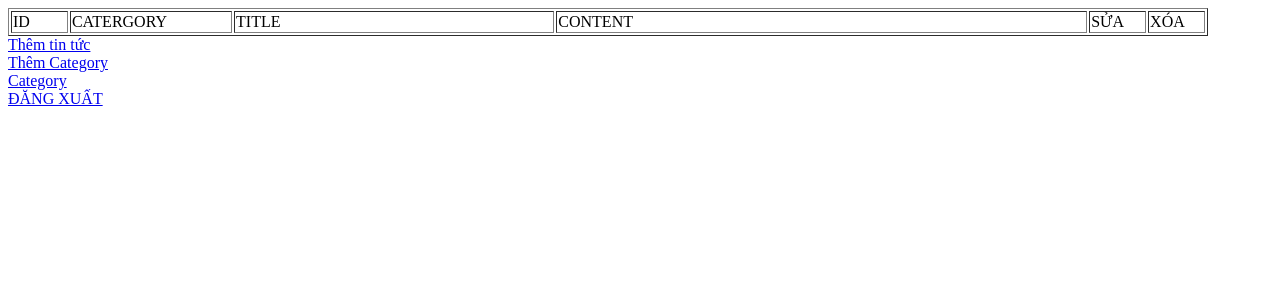
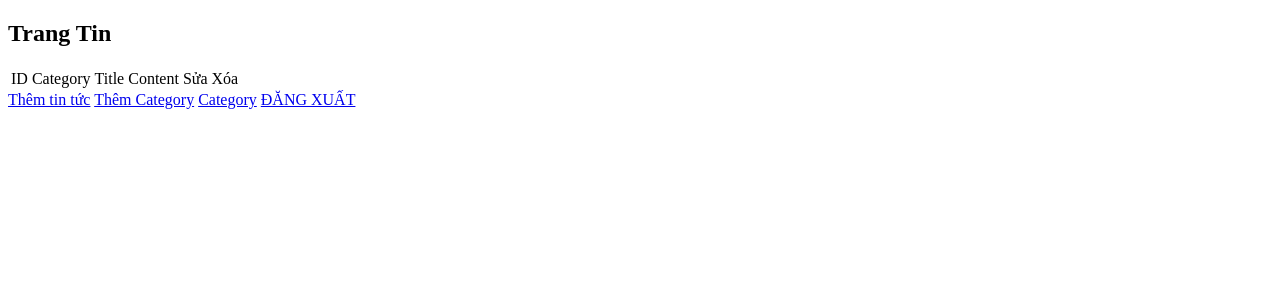
Before and after one commit to haphihp/mvc-hoangn, a PHP site: page /views/viewalltintuc.php in a window 1280 px wide. Shown: the top 300 px of the page. Run offline with PHP 8.4, Linux system fonts and the light colour scheme; the template is opened without the code that fills it, so the values that code supplies are empty.

Commit message:
update lan 2

```diff
--- a/controller/usercontroller.php
+++ b/controller/usercontroller.php
@@ -21,7 +21,7 @@ class user
 		if($email =='')
 		{
 			$error = TRUE;
-			$showerror[]= "Bạn phải điền email";
+			$showerror= "Bạn phải điền email";
 		}
 		if(strlen($username)>20)
 		{
@@ -33,7 +33,7 @@ class user
 			$error = TRUE;
 			$showerror[] = "Password nhập quá dài";
 		}
-		if($username =='' && $password=='' && $email =='')
+		if($username =='' && $password =='' && $email =='')
 		{
 			$error = TRUE;
 			$showerror[] = "Bạn phải điền tên đăng nhập và mật khẩu, email";
--- a/views/viewalltintuc.php
+++ b/views/viewalltintuc.php
@@ -5,30 +5,40 @@
 	<meta charset="utf-8">
 </head>
 <body>
-<table border="1px" width="1200">
-<tr width="1150">
-	<td width="50">ID</td>
-	<td width="150">CATERGORY</td>
-	<td width="300">TITLE</td>
-	<td width="500">CONTENT</td>
-	<td width="50">SỬA</td>
-	<td width="50">XÓA</td>
-</tr>
+    <div class="example">
+    <div class="container">
+            <div class="row">
+                <h2>Trang Tin</h2>
+                <table class="table table-hover">
+                        <tr>
+                            <td>ID</td>
+                            <td>Category</td>
+                            <td>Title</td>
+                            <td>Content</td>
+                            <td>Sửa</td>
+                            <td>Xóa</td>
+                     </tr>
 <?php foreach ($data as $value): ?>
 	<tr>
-		<td width="50"><?php echo $value['id'];?></td>
-		<td width="150"><?php echo $value['catename'];?></td>
-		<td width="300"><?php echo $value['title'];?></td>
-		<td width="500"><?php echo $value['content'];?></td>
-		<td width="50"><a href="index.php?h=tintuc&action=edittintuc&id=<?php echo $value['id']?>">SỬA</a></td>
-		<td width="50"><a href="index.php?h=tintuc&action=deletetintuc&id=<?php echo $value['id']?>">XÓA</a></td>
+		<td ><?php echo $value['id'];?></td>
+		<td ><?php echo $value['catename'];?></td>
+		<td ><?php echo $value['title'];?></td>
+		<td ><?php echo $value['content'];?></td>
+		<td ><a href="index.php?h=tintuc&action=edittintuc&id=<?php echo $value['id']?>">SỬA</a></td>
+		<td ><a href="index.php?h=tintuc&action=deletetintuc&id=<?php echo $value['id']?>">XÓA</a></td>
 	<tr>
 <?php endforeach ?>
-
 </table>
-</body>
-</html>
-<div><a href="index.php?h=tintuc&action=addtintuc">Thêm tin tức</a></div>
-<div><a href="index.php?h=tintuc&action=addca">Thêm Category</a></div>
-<div><a href="index.php?h=tintuc&action=allcategory">Category</a></div>
-<div><a href="index.php?h=tintuc&action=destroy">ĐĂNG XUẤT</a></div>
+</div>
+</div>
+</div>
+<div class="container">
+<div class="row">
+<div class="rol-sm-3">
+<a href="index.php?h=tintuc&action=addtintuc" class="btn btn-primary btn-xs">Thêm tin tức</a>
+<a href="index.php?h=tintuc&action=addca" class="btn btn-info btn-xs" >Thêm Category</a>
+<a href="index.php?h=tintuc&action=allcategory" class="btn btn-warning btn-xs">Category</a>
+<a href="index.php?h=user&action=destroy" class="btn btn-default btn-xs">ĐĂNG XUẤT</a>
+</div>
+</div>
+</div>
--- a/views/viewedittintuc.php
+++ b/views/viewedittintuc.php
@@ -9,7 +9,7 @@
 <table align="center" border="0.5" bgcolor="00EE00" width="600px" height="600px">
 <form action="" method="post">
 	<tr align="center">
-		<td colspan="2">Sua Tin Tức</td>
+		<td colspan="2">Sửa Tin Tức</td>
 	</tr>
 	<tr>
 	<td >TITLE</td>
@@ -28,9 +28,10 @@
 	<td><textarea name="content"><?php echo $data['content']?></textarea></td>
 	</tr>
 	<tr align="center">
-	<td colspan="2"><input type="submit" name="oki" value="Sua"></td>
+	<td colspan="2"><input type="submit" name="oki" value="Sửa"></td>
 	</tr>
 </form>
 </table>
 </body>
 </html>
+<a href="index.php?h=tintuc&action=allnews">Trang Tin Tức<a>
```
Also changed, not shown: controller/tintuccontroller.php (+1 -9 lines), index.php (+18 -58 lines), views/viewsignin.php (+13 -28 lines), views/viewsignup.php (+10 -16 lines).
